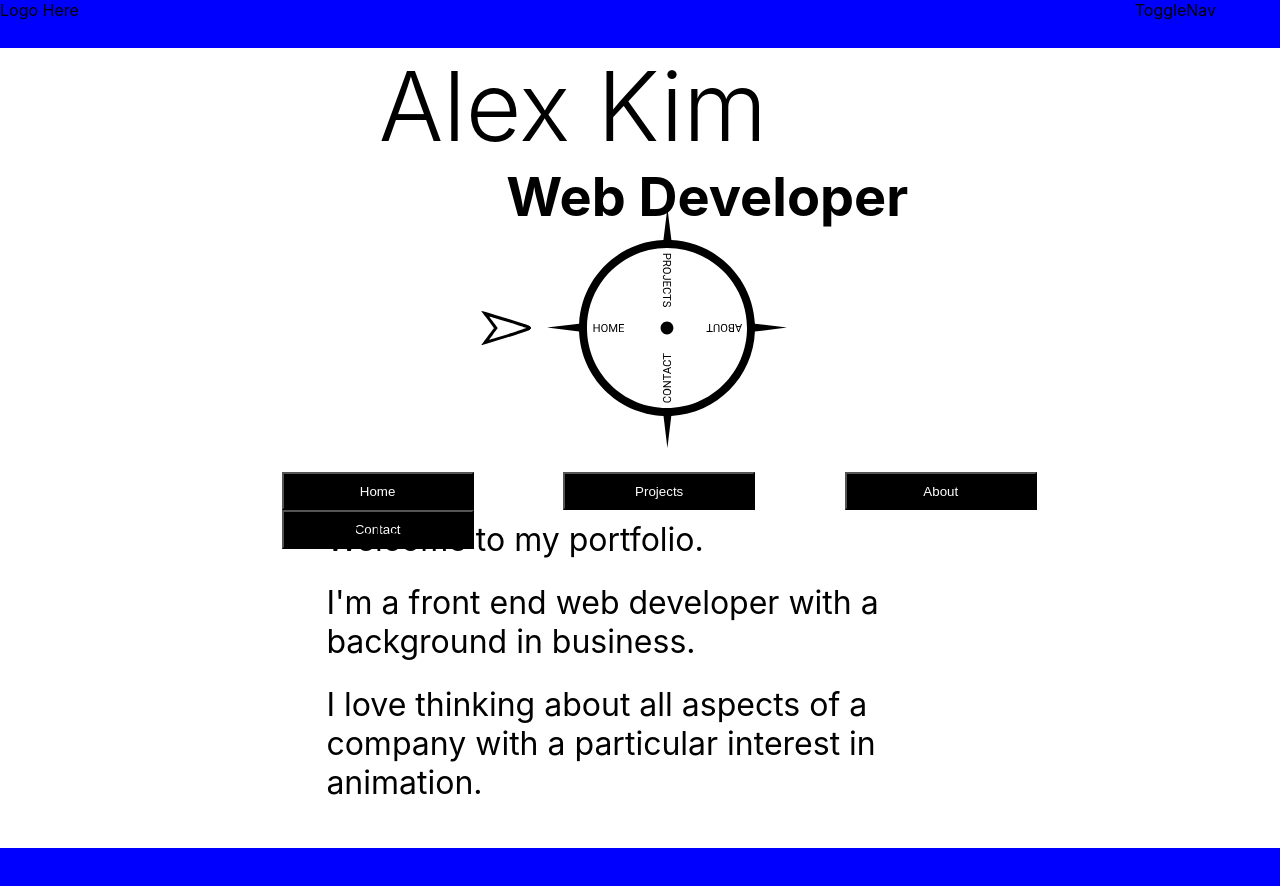
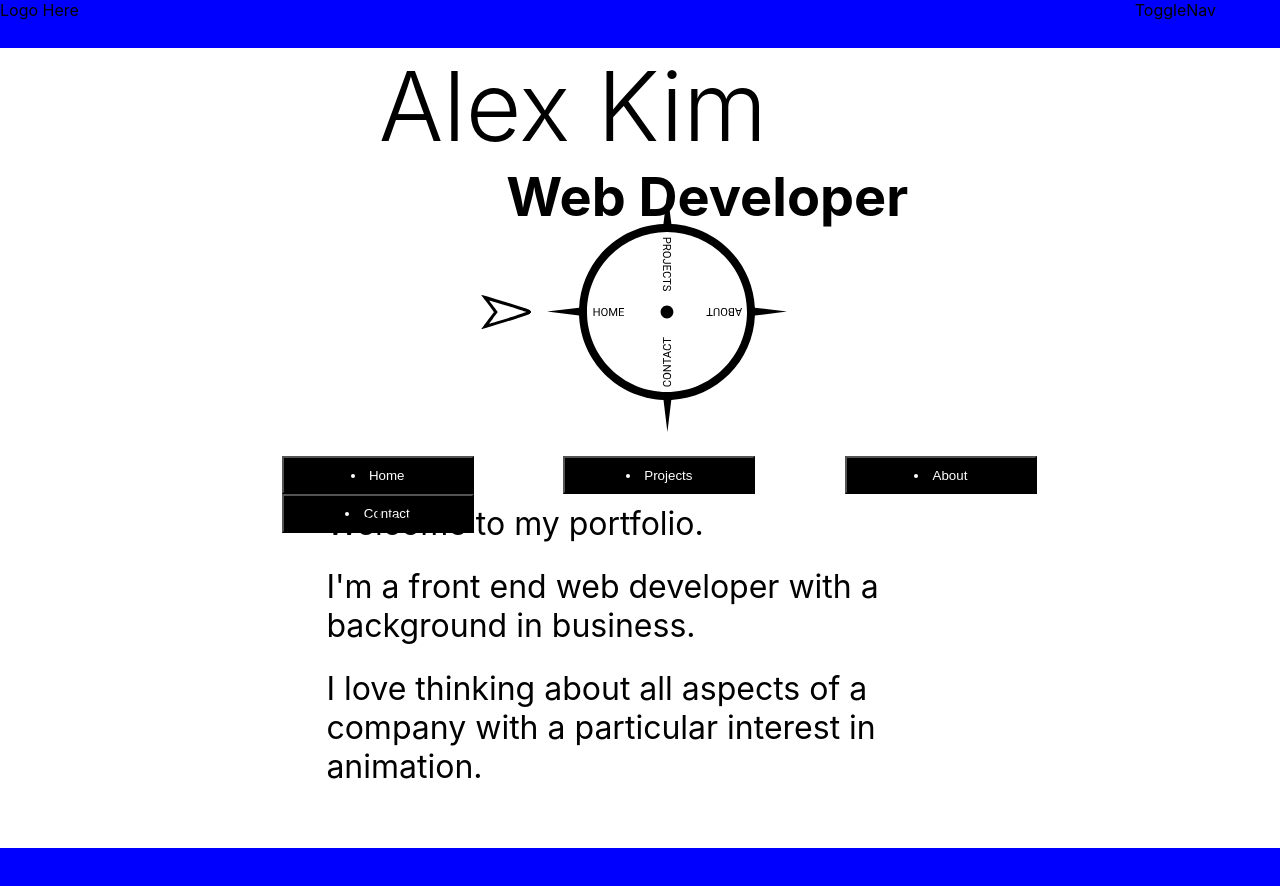
Before and after one commit to 312akim/react-portfolio-website, a React (Create React App) app: page / in a window 1280 px wide. Shown: the top 886 px of the page. Built offline with nearby package versions, Linux system fonts and the light colour scheme.

Commit message:
Created LinkScroll component in shared, imported to Nav & Landing for animation

```diff
--- a/src/component/container/NavBar/NavComponent.js
+++ b/src/component/container/NavBar/NavComponent.js
@@ -1,21 +1,10 @@
 import React, { useState } from 'react';
 import { Link } from 'react-scroll';
 import { StyledNavContainer, StyledNavBar, StyledNavigationList, StyledNavLogo, StyledToggler } from './NavComponentStyles';
+import { ReactScrollLink } from '../../../shared/sharedComponents/ReactScrollComponent'
 
 export const NavBar = () => {
     const [isOpen, setOpen] = useState(false);
-
-    const ReactScrollLink = ({id, title}) => {
-        return (
-            <li>
-                <a>
-                    <Link activeClass="active" to={id} spy={true} smooth={true} duration={400}>
-                        {title}
-                    </Link>
-                </a>
-            </li>
-        )
-    }
 
     const CollapsibleNav = ({isOpen}) => {
         if (isOpen) {
--- a/src/component/presentational/Landing/LandingComponent.js
+++ b/src/component/presentational/Landing/LandingComponent.js
@@ -4,6 +4,7 @@ import { StyledSectionComponent } from '../../../shared/sharedComponents/Section
 import { StyledNameContainer, StyledMainHeader, StyledSubHeader, StyledTextContainer, StyledTextSection, StyledAnimationContainer, StyledDial, StyledSelector, StyledActiveAnimation, StyledDialButtonContainer, StyledDialButton } from './LandingComponentStyles';
 import compassNav from '../../../shared/images/compass-nav.svg'
 import arrow from '../../../shared/images/arrow.svg'
+import { ReactScrollLink } from '../../../shared/sharedComponents/ReactScrollComponent';
 
 export const LandingComponent = () => {
 
@@ -53,16 +54,16 @@ export const LandingComponent = () => {
         return (
             <StyledDialButtonContainer>
                 <StyledDialButton>
-                Home
+                    <ReactScrollLink title="Home" id="homeSection"/>
                 </StyledDialButton>
                 <StyledDialButton>
-                Projects
+                    <ReactScrollLink title="Projects" id="projectsSection"/>
                 </StyledDialButton>
                 <StyledDialButton>
-                About
+                    <ReactScrollLink title="About" id="aboutSection"/>
                 </StyledDialButton>
                 <StyledDialButton>
-                Contact
+                    <ReactScrollLink title="Contact" id="contactSection"/>
                 </StyledDialButton>
             </StyledDialButtonContainer>
         )
--- a/src/component/presentational/Landing/LandingComponentStyles.js
+++ b/src/component/presentational/Landing/LandingComponentStyles.js
@@ -2,7 +2,7 @@ import styles, { keyframes } from 'styled-components';
 
 export const StyledNameContainer = styles.div`
     text-align: center;
-    height: 20vh;
+    height: 18vh;
 `
 
 export const StyledMainHeader = styles.h1`
@@ -27,7 +27,7 @@ export const StyledSubHeader = styles.h2`
     }
 `
 
-//  Comes in fast from right hand side.
+//  Fades in from right hand side.
 export const entranceAnimation = keyframes`
     0% {
         opacity: 0;
@@ -45,7 +45,11 @@ export const entranceAnimation = keyframes`
 
 export const StyledAnimationContainer = styles.div`
     display: block;
-    height: 33vh;
+    height: 32vh;
+
+    @media (min-width: 576px) {
+        height: 33vh;
+    }
 `
 
 export const StyledActiveAnimation = styles.div`
@@ -112,7 +116,7 @@ export const StyledDialButton = styles.button`
 `
 
 export const StyledTextContainer = styles.div`
-    height: 40vh;
+    height: 43vh;
 `
 
 export const StyledTextSection = styles.p`
--- /dev/null
+++ b/src/shared/sharedComponents/ReactScrollComponent.js
@@ -0,0 +1,13 @@
+import { Link } from 'react-scroll';
+
+export const ReactScrollLink = ({id, title}) => {
+    return (
+        <li>
+            <a>
+                <Link activeClass="active" to={id} spy={true} smooth={true} duration={400}>
+                    {title}
+                </Link>
+            </a>
+        </li>
+    )
+};
```
Also changed, not shown: 1 other file (tests, documents, lock files or other folders). Lines whose indentation alone changed are shown as unchanged.
